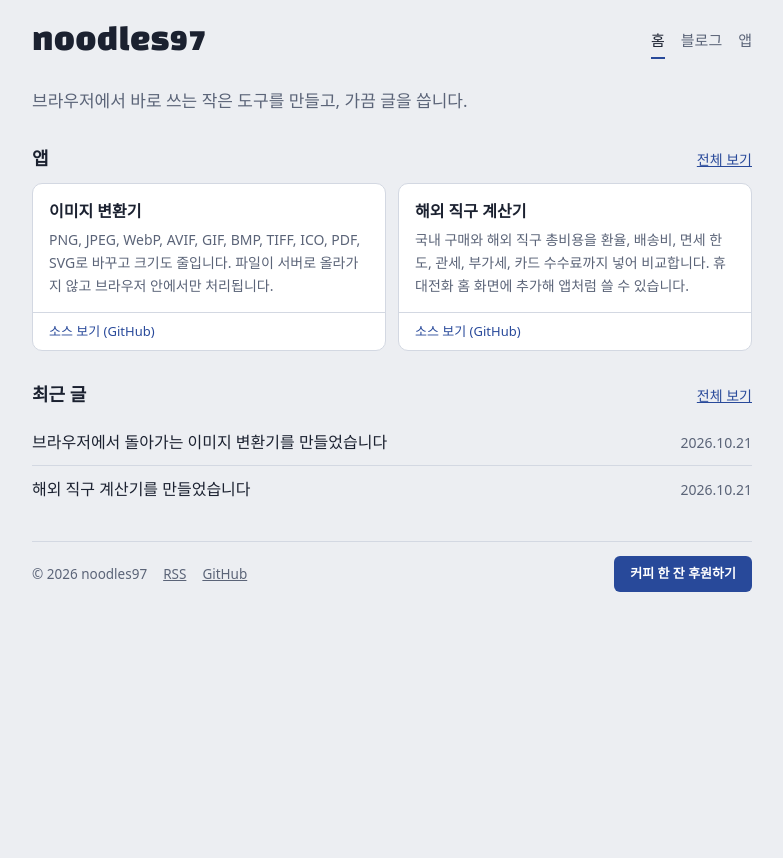
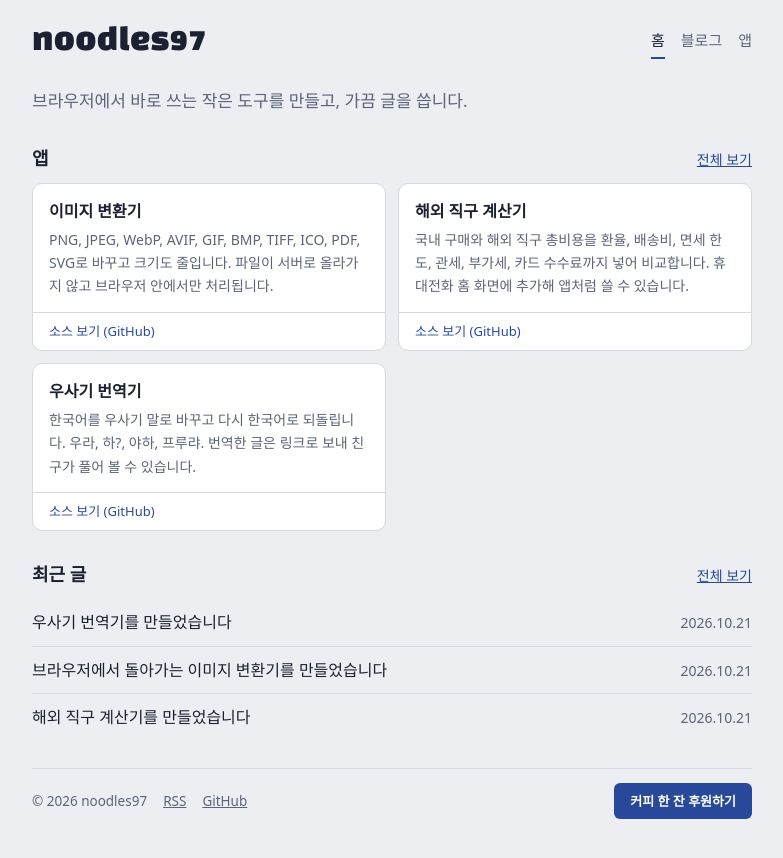
Before and after one commit to noodles97/noodles97.github.io, a Jekyll site: the page built from index.html, in a window 1280 px wide. Shown: the top 858 px of the page, without its empty margins (248-1031 px from the left). Built offline with Jekyll 4.4.1, drawn with Linux system fonts in a browser that asks for light colours; some web fonts are replaced.

Commit message:
우사기 번역기 추가 (usagi-translator)
한글을 초성·중성·종성 단위로 우사기 소리로 바꾸고 다시 되돌리는 번역기.
한글·가타카나 표기, 흉내 모드, 공유 링크, 홈 화면 추가와 오프라인 지원.
앱 목록과 소개 글 추가.

Co-Authored-By: Claude Fable 5.1 <noreply@anthropic.com>
Claude-Session: https://claude.ai/code/session_014dxx4G4nsDXr9ppbCLsvx3

```diff
--- a/_data/apps.yml
+++ b/_data/apps.yml
@@ -6,3 +6,7 @@
   url: https://noodles97.github.io/direct-import-calc/
   repo: https://github.com/noodles97/noodles97.github.io/tree/main/direct-import-calc
   description: 국내 구매와 해외 직구 총비용을 환율, 배송비, 면세 한도, 관세, 부가세, 카드 수수료까지 넣어 비교합니다. 휴대전화 홈 화면에 추가해 앱처럼 쓸 수 있습니다.
+- name: 우사기 번역기
+  url: https://noodles97.github.io/usagi-translator/
+  repo: https://github.com/noodles97/noodles97.github.io/tree/main/usagi-translator
+  description: 한국어를 우사기 말로 바꾸고 다시 한국어로 되돌립니다. 우라, 하?, 야하, 프루랴. 번역한 글은 링크로 보내 친구가 풀어 볼 수 있습니다.
--- /dev/null
+++ b/_posts/2026-10-21-usagi-translator.md
@@ -0,0 +1,17 @@
+---
+title: 우사기 번역기를 만들었습니다
+tags: [앱]
+---
+
+하, 우르르르, 부르르르, 하. 치이카와의 우사기는 "우라", "하?", "야하", "프루랴" 같은 소리만 내는데, 그 말투로 글을 쓰고 싶어서 번역기를 만들었습니다. 재미로 만든 것이지만 번역한 글이 그대로 되돌아오는 것이 특징입니다.
+
+**[우사기 번역기 열기](https://noodles97.github.io/usagi-translator/)**
+
+- 한글 한 글자를 초성·중성·종성으로 나누고 각각을 우사기 소리로 바꿉니다. 초성은 "우", 중성은 "하"나 "야", 받침은 "프·푸·부"로 시작해서, 어디서 글자가 끊기는지 알 수 있고 다시 한국어로 풀립니다. "안녕"은 "우하프우랴하야부"가 됩니다.
+- 로마자, 숫자, 가나, 한자는 "뿌" 뒤에 글자 번호를 붙여 적고, 띄어쓰기와 문장 부호, 이모지는 그대로 둡니다. 어떤 글을 넣어도 왕복이 됩니다.
+- 한글 표기와 가타카나 표기(ウラ ハ? ヤハ)를 고를 수 있고, 두 표기가 섞여 있어도 풀립니다.
+- 뜻은 버리고 느낌만 살리는 흉내 모드도 있습니다. 물음표가 붙은 말은 "하?"로, 느낌표가 붙은 말은 "우라아!"로 바뀝니다.
+- 링크 공유를 누르면 번역된 글이 주소에 붙은 링크가 만들어지고, 받은 사람은 열자마자 한국어로 풀어 볼 수 있습니다. 친구에게 암호처럼 보낼 수 있습니다.
+- 모든 처리가 브라우저 안에서 끝나고, 휴대전화에서는 홈 화면에 추가해 앱처럼 쓸 수 있습니다.
+
+소스는 [GitHub](https://github.com/noodles97/noodles97.github.io/tree/main/usagi-translator)에 있고, 고치거나 가져다 쓰셔도 됩니다.
--- /dev/null
+++ b/usagi-translator/index.html
@@ -0,0 +1,99 @@
+<!doctype html>
+<html lang="ko">
+<head>
+<meta charset="utf-8">
+<meta name="viewport" content="width=device-width,initial-scale=1,viewport-fit=cover">
+<title>우사기 번역기 · noodles97</title>
+<meta name="description" content="한국어를 우사기 말로 바꾸고, 우사기 말을 다시 한국어로 되돌리는 번역기. 우라, 하?, 야하, 프루랴. 번역한 글은 링크로 보내 친구가 풀어 볼 수 있습니다.">
+<meta name="theme-color" content="#28499a">
+<link rel="manifest" href="manifest.webmanifest">
+<link rel="icon" href="icon.svg" type="image/svg+xml">
+<link rel="apple-touch-icon" href="apple-touch-icon.png">
+<meta name="apple-mobile-web-app-capable" content="yes">
+<meta name="apple-mobile-web-app-title" content="우사기 번역기">
+<meta property="og:title" content="우사기 번역기">
+<meta property="og:description" content="한국어를 우사기 말로, 우사기 말을 다시 한국어로. 우라, 하?, 야하, 프루랴.">
+<meta property="og:image" content="https://noodles97.github.io/usagi-translator/icon-512.png">
+<link rel="preconnect" href="https://fonts.googleapis.com">
+<link rel="preconnect" href="https://fonts.gstatic.com" crossorigin>
+<link rel="stylesheet" href="https://fonts.googleapis.com/css2?family=Black+Han+Sans&family=IBM+Plex+Sans+KR:wght@400;500;600;700&display=swap">
+<link rel="stylesheet" href="style.css">
+</head>
+<body>
+<div class="page">
+<header class="site-head">
+  <a class="brand" href="/">noodles97</a>
+  <nav class="nav" aria-label="주 메뉴"><a href="/apps/">앱</a><a href="/blog/">블로그</a></nav>
+</header>
+
+<main class="content">
+  <section class="hero">
+    <h1 class="page-title">우사기 번역기</h1>
+    <p class="lead">한국어를 우사기 말로 바꾸고, 우사기 말을 다시 한국어로 되돌립니다. 글자마다 소리가 정해져 있어서 번역한 글은 그대로 풀립니다. 링크로 보내면 받은 사람이 바로 읽을 수 있습니다.</p>
+  </section>
+
+  <section class="translator" aria-label="번역">
+    <div class="dir-bar">
+      <div class="seg" role="radiogroup" aria-label="번역 방향">
+        <label><input type="radio" name="dir" value="encode" checked><span>한국어 → 우사기어</span></label>
+        <label><input type="radio" name="dir" value="decode"><span>우사기어 → 한국어</span></label>
+      </div>
+      <button type="button" class="btn btn-small" id="swap" title="결과를 입력으로 옮기고 방향을 바꿉니다">↔ 바꾸기</button>
+    </div>
+
+    <div class="panes">
+      <div class="pane">
+        <div class="pane-head"><label for="src" id="src-label">한국어</label><span class="count" id="src-count">0자</span></div>
+        <textarea id="src" rows="5" placeholder="여기에 쓰면 바로 바뀝니다. 예: 하, 우르르르, 부르르르, 하." autocomplete="off" spellcheck="false"></textarea>
+        <div class="pane-foot">
+          <button type="button" class="btn btn-small" id="sample">예시 넣기</button>
+          <button type="button" class="btn btn-small" id="clear">지우기</button>
+        </div>
+      </div>
+      <div class="pane pane-out">
+        <div class="pane-head"><label for="out" id="out-label">우사기어</label><span class="count" id="out-count"></span></div>
+        <textarea id="out" rows="5" readonly placeholder="우라 하? 야하 프루랴" aria-live="polite"></textarea>
+        <div class="pane-foot">
+          <p class="note" id="note"></p>
+          <div class="actions">
+            <button type="button" class="btn btn-small" id="share">링크 공유</button>
+            <button type="button" class="btn btn-small btn-primary" id="copy">복사</button>
+          </div>
+        </div>
+      </div>
+    </div>
+
+    <div class="opts" id="opts">
+      <div class="opt">
+        <span class="opt-label">표기</span>
+        <div class="seg seg-small" role="radiogroup" aria-label="표기">
+          <label><input type="radio" name="script" value="ko" checked><span>한글 (우라 하?)</span></label>
+          <label><input type="radio" name="script" value="ja"><span>가타카나 (ウラ ハ?)</span></label>
+        </div>
+      </div>
+      <label class="opt check"><input type="checkbox" id="vibe"> 흉내 모드 <small>(느낌만 살리고 뜻은 버립니다. 되돌릴 수 없음)</small></label>
+    </div>
+  </section>
+
+  <details class="info">
+    <summary>어떻게 바꾸나요?</summary>
+    <div class="info-body">
+      <p>한글 한 글자를 초성·중성·종성으로 나누고, 각각을 우사기 소리로 바꿉니다. 초성은 <b>우</b>로, 중성은 <b>하</b>나 <b>야</b>로, 받침은 <b>프·푸·부</b>로 시작하기 때문에 어디서 글자가 끊기는지 알 수 있고, 그래서 다시 한국어로 풀 수 있습니다. 예를 들어 <b>안</b>은 ㅇ+ㅏ+ㄴ이라 <b>우</b>+<b>하</b>+<b>프</b>, 즉 <b>우하프</b>가 됩니다.</p>
+      <p>로마자, 숫자, 가나, 한자처럼 한글이 아닌 글자는 <b>뿌</b> 뒤에 글자 번호를 적습니다. 띄어쓰기, 문장 부호, 이모지는 그대로 둡니다. 가타카나 표기는 같은 규칙을 일본어 글자로 적은 것이라 두 표기가 섞여 있어도 풀립니다.</p>
+      <div class="tables" id="tables"></div>
+      <p>번역은 전부 이 브라우저 안에서 끝나고, 입력한 글은 어디로도 전송되지 않습니다. 링크 공유는 번역된 글을 주소 뒤에 붙이는 방식입니다.</p>
+    </div>
+  </details>
+</main>
+
+<footer class="site-foot">
+  <div class="foot-links">
+    <span>© <span id="year"></span> noodles97</span>
+    <a href="https://github.com/noodles97/noodles97.github.io/tree/main/usagi-translator" rel="noopener">소스 보기 (GitHub)</a>
+  </div>
+  <a class="donate donate-small" href="https://buymeacoffee.com/noodles97" rel="noopener">커피 한 잔 후원하기</a>
+</footer>
+</div>
+<script type="module" src="app.js"></script>
+</body>
+</html>
```
Also changed, not shown: usagi-translator/app.js (added, +119 -0 lines), usagi-translator/style.css (added, +85 -0 lines), usagi-translator/sw.js (added, +20 -0 lines), usagi-translator/usagi.js (added, +140 -0 lines), usagi-translator/apple-touch-icon.png (added), usagi-translator/icon-192.png (added), usagi-translator/icon-512.png (added), usagi-translator/icon.svg (added), usagi-translator/manifest.webmanifest (added).
